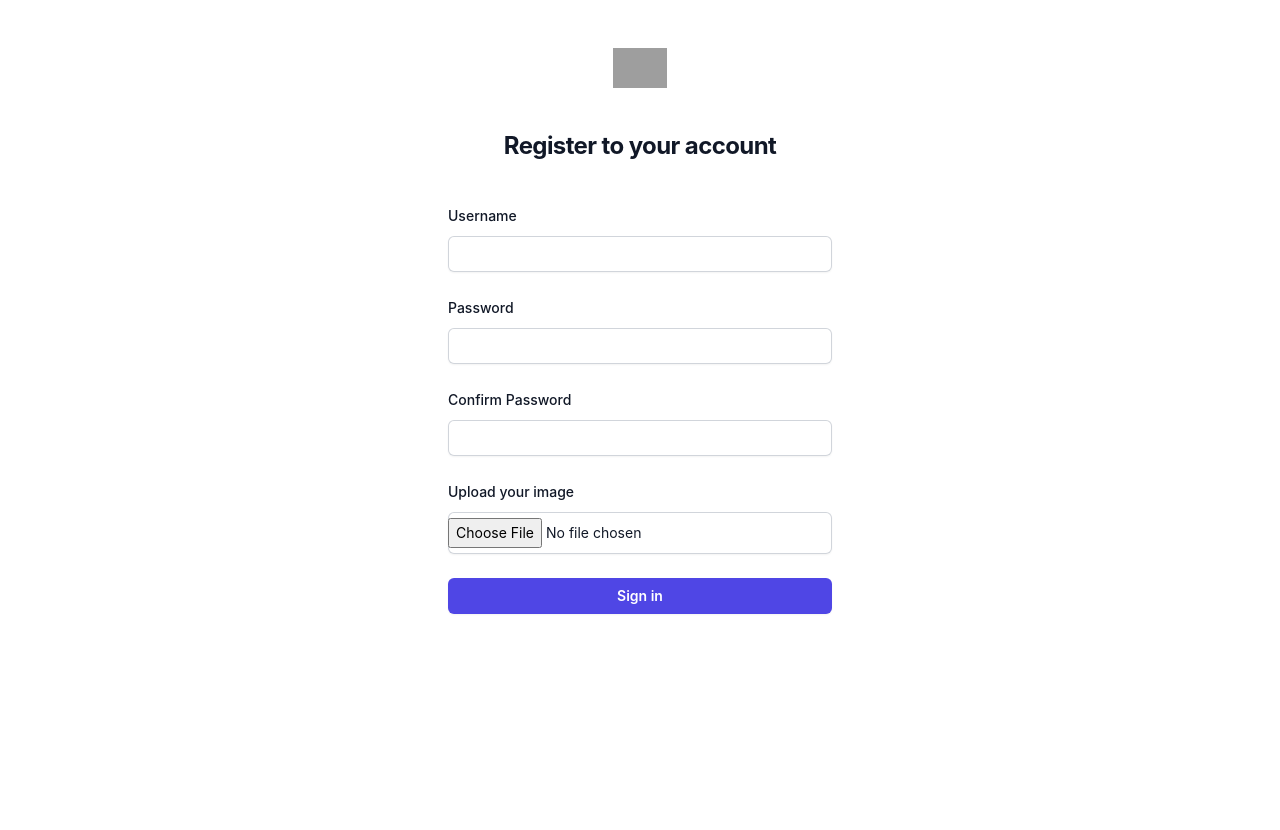
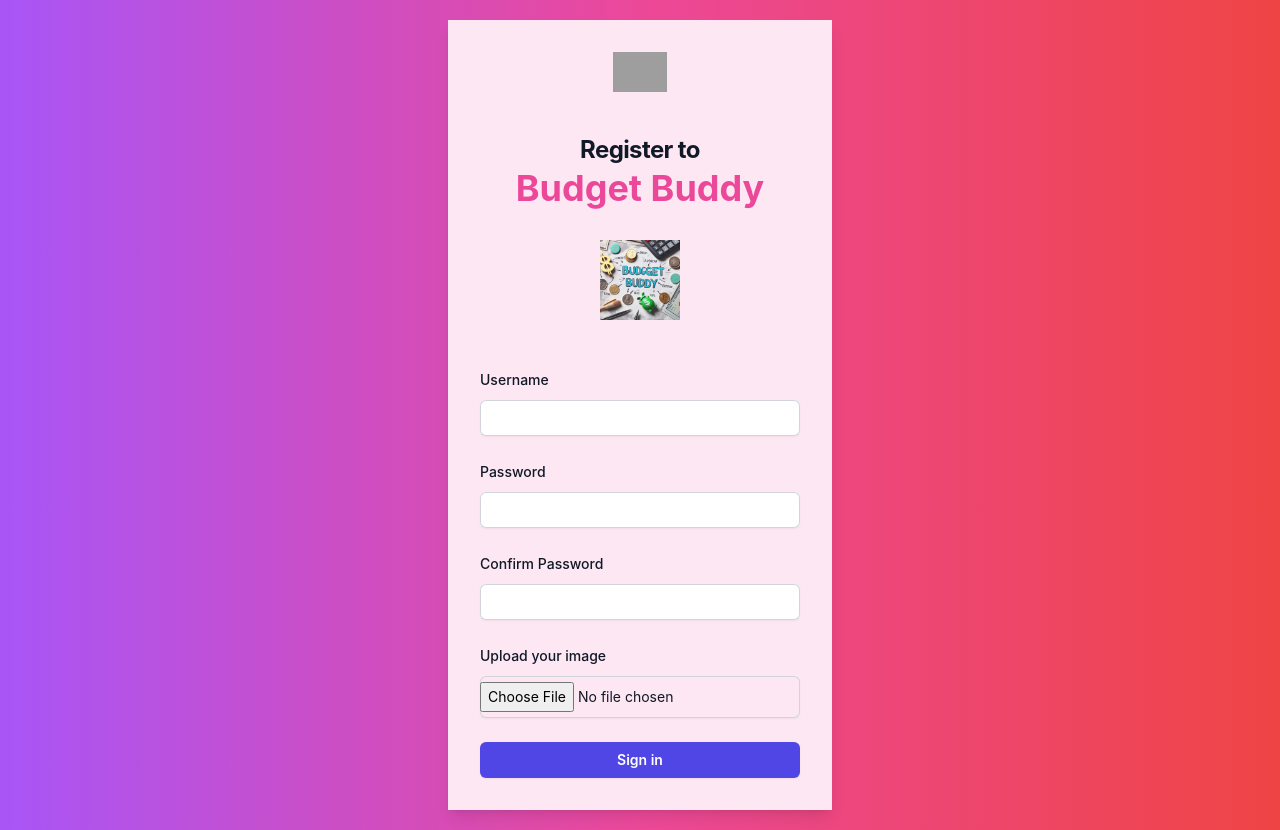
Before and after one commit to priyanshagra/Budgetbuddyfrontend, a React (Create React App) app in the folder client/: page /onboarding in a window 1280 px wide. Before the commit the page ends 800 px from the top, so only its background shows below. Built offline with nearby package versions, Linux system fonts and the light colour scheme; grey boxes are pictures that could not be loaded.

Commit message:
added css to onboarding

```diff
--- a/client/src/Components/Onboarding.js
+++ b/client/src/Components/Onboarding.js
@@ -1,4 +1,5 @@
 import React, { useState } from "react";
+import logo from './budgetbuddysignin.jpeg'
 
 import {
   Container,
@@ -24,18 +25,12 @@
   const toast = useToast();
   const submitHandler = async (e) => {
     e.preventDefault();
-    if (
-      !name ||
-      !password ||
-      !confirmpassword ||
-      !pic
-    ) {
+    if (!name || !password || !confirmpassword || !pic) {
       return;
     }
     if (password !== confirmpassword) {
       return;
     }
-
 
     navigate("/loading");
     const response = await fetch("http://localhost:8000/api/auth/createuser", {
@@ -119,7 +114,9 @@
   };
 
   return (
-    <div className="flex min-h-full flex-1 flex-col justify-center px-6 py-12 lg:px-8">
+    <div>
+      <div className="min-h-screen flex items-center justify-center bg-gradient-to-r from-purple-500 via-pink-500 to-red-500">
+        <div className="sm:mx-auto sm:w-full sm:max-w-sm bg-pink-100 h-full m-5 p-8 shadow-lg">
         <div className="sm:mx-auto sm:w-full sm:max-w-sm">
           <img
             className="mx-auto h-10 w-auto"
@@ -127,8 +124,17 @@
             alt="Your Company"
           />
           <h2 className="mt-10 text-center text-2xl font-bold leading-9 tracking-tight text-gray-900">
-          Register to your account
+            Register to
           </h2>
+          <h2 className="text-center text-4xl font-bold text-white mb-6">
+        <span className="text-pink-500">Budget Buddy</span>
+        </h2>
+        </div>
+
+          <div className="flex flex-row justify-center items-center">
+            <div className="rounded-lg p-2 bg-pink-100 hover:bg-black transition">
+              <img src={logo} alt="" className="h-20 w-20" />
+            </div>
           </div>
 
           <div className="mt-10 sm:mx-auto sm:w-full sm:max-w-sm">
@@ -234,6 +240,8 @@
           </form>
         </div>
         </div>
+      </div>
+    </div>
   );
 };
 
```
Lines whose indentation alone changed are shown as unchanged.
